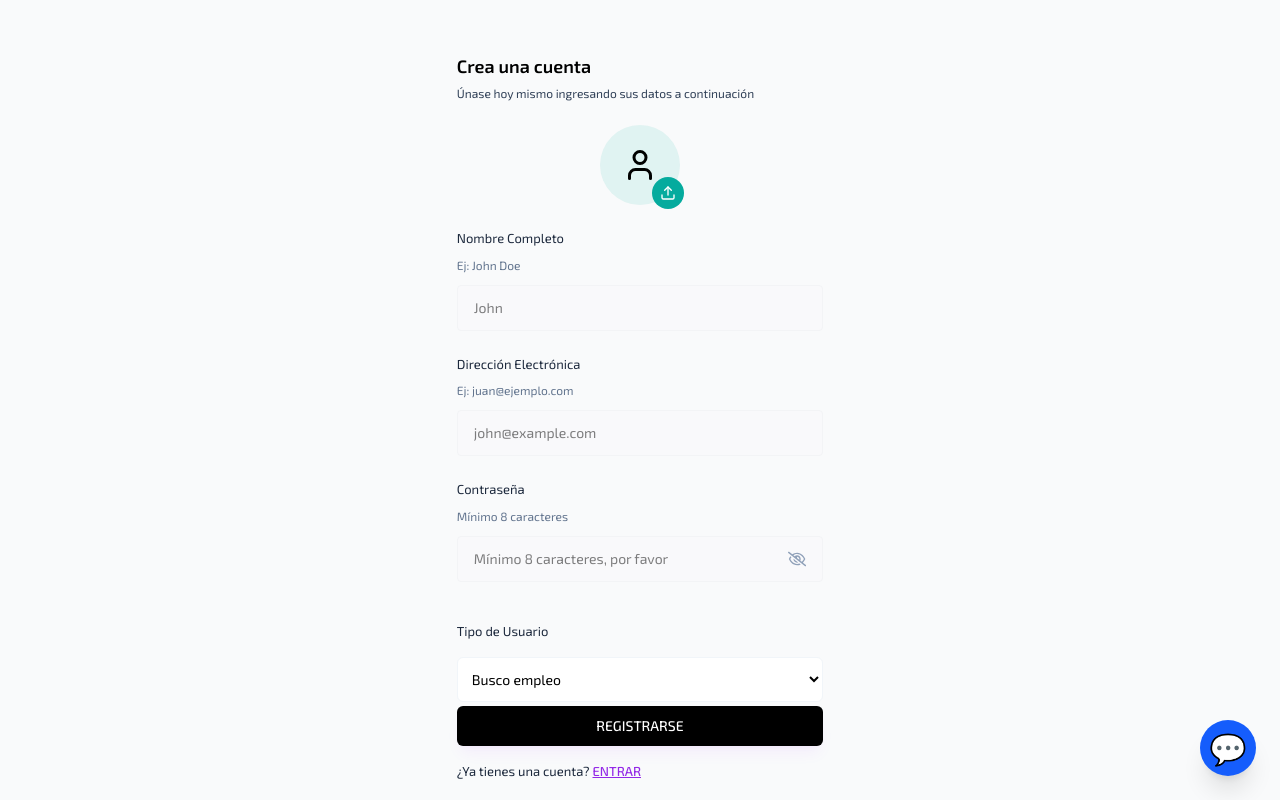
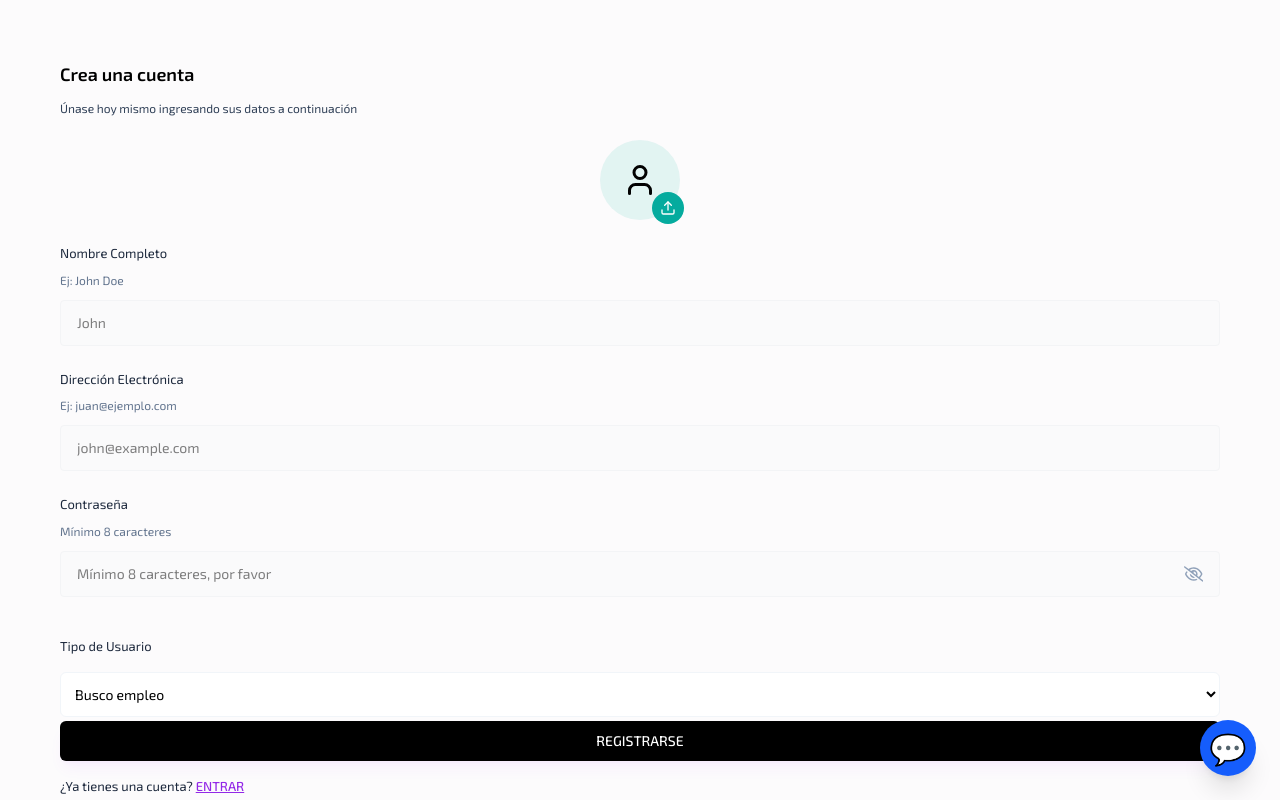
Before and after one commit to egg899/potentAI, a React (Vite) app in the folder client/: page /signUp in a window 1280 px wide. Shown: the top 800 px of the page. Built offline with nearby package versions, Linux system fonts and the light colour scheme.

Commit message:
Mejorar sign up

```diff
--- a/client/src/components/Cards/ProfileInfoCard.jsx
+++ b/client/src/components/Cards/ProfileInfoCard.jsx
@@ -109,7 +109,6 @@ animate-[menu-open_0.15s_ease-out_forwards]
                                     backdrop-blur-sm
                                     ">
 
-
                              {isProfilePage && (
                             <button
                                 className="text-left text-[#32baa5] text-sm font-semibold hover:underline cursor-pointer"
--- a/client/src/pages/Auth/SignUp.jsx
+++ b/client/src/pages/Auth/SignUp.jsx
@@ -131,9 +131,9 @@ const SignUp = ({ setCurrentPage, setOpenAuthModal }) => {
   };
 
   return (
-    <div className="min-h-screen bg-gray-50 p-6 overflow-y-auto">
+    <div className="  p-6 m-2 overflow-y-auto rounded-lg">
 
-    <div className="w-[90vw] md:w-[33vw] p-7 mx-auto">
+    <div className="p-4 sm:p-6 md:p-7 mx-auto space-y-3">
       <h3 className="text-lg font-semibold text-black">Crea una cuenta</h3>
       <p className="text-xs text-slate-700 mt-[5px] mb-6">
         Únase hoy mismo ingresando sus datos a continuación
```
Lines whose indentation alone changed are shown as unchanged.
